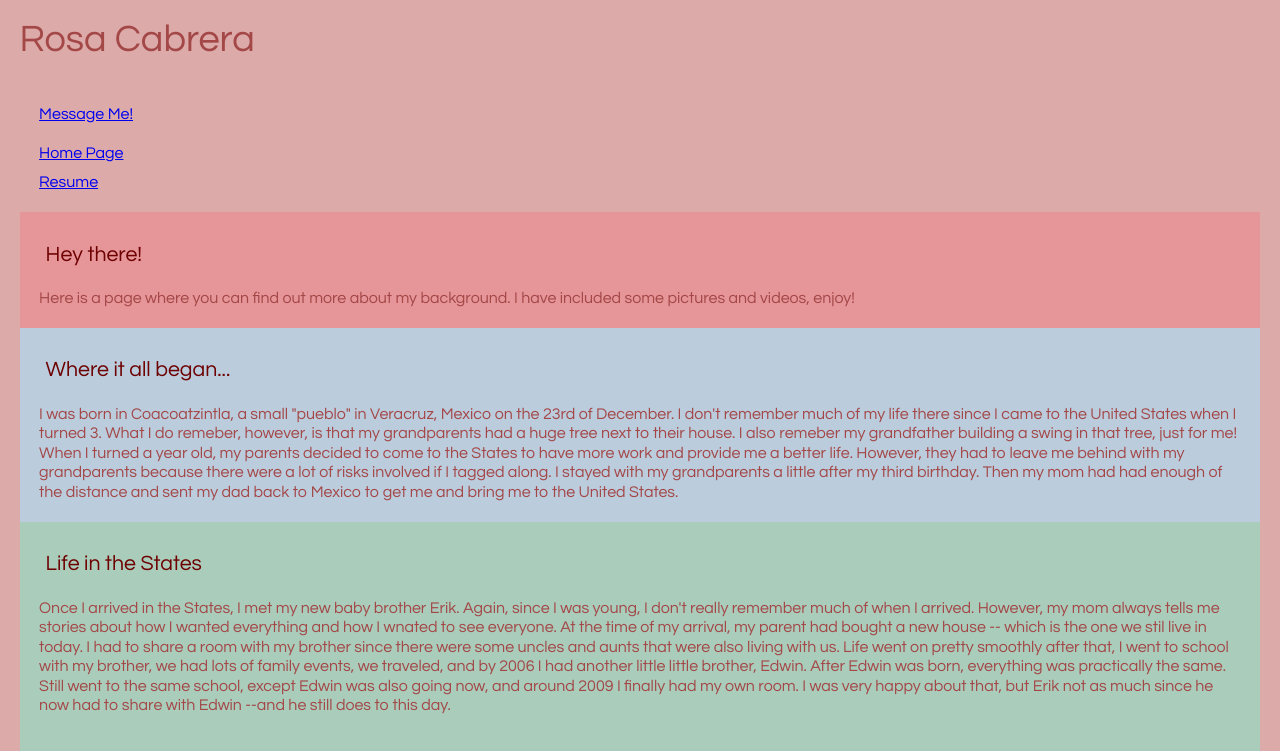
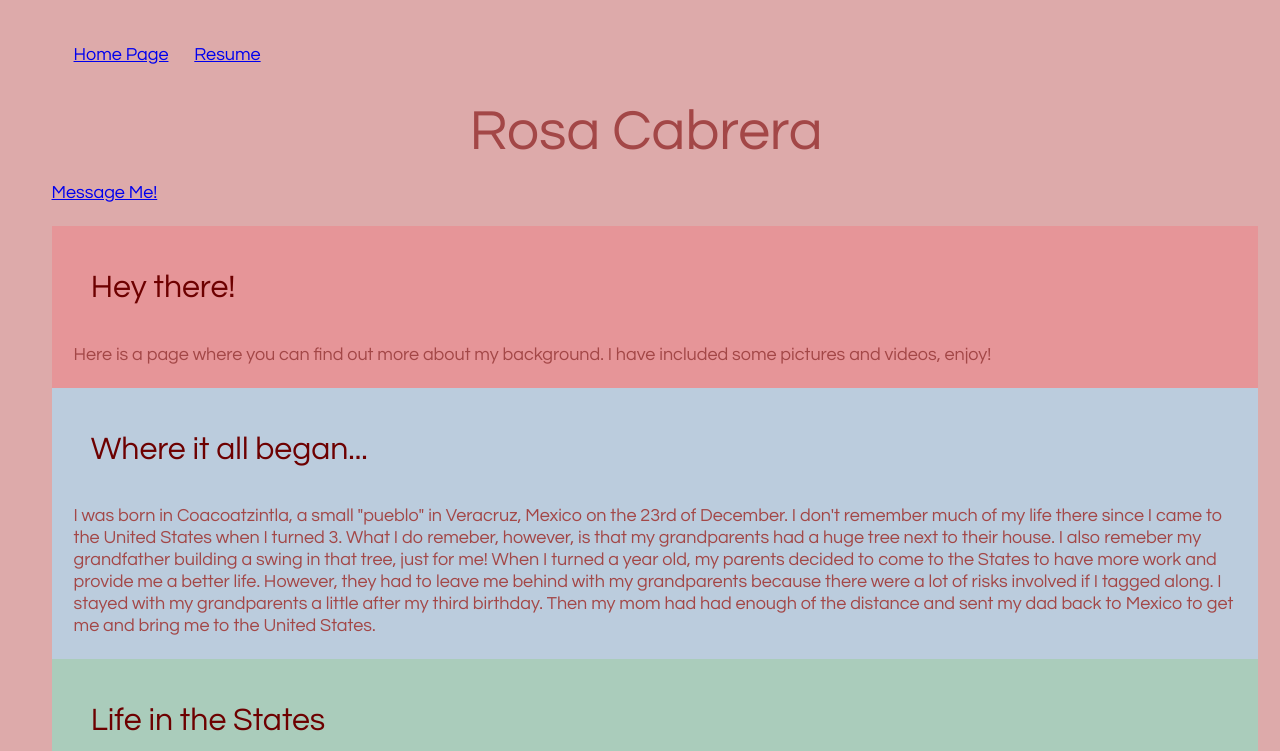
Before and after one commit to rcoasb96/rcoasb96.github.io, a plain HTML site: page about/index.html in a window 1280 px wide. Shown: the top 751 px of the page. Drawn offline with Linux system fonts and the light colour scheme.

Commit message:
Added media queries and changed modular scale

```diff
--- a/css/screen.css
+++ b/css/screen.css
@@ -9,12 +9,12 @@ a,abbr,acronym,address,applet,article,aside,audio,b,big,blockquote,body,canvas,c
 /* ===== BASE STYLES ===== */
 
 /*
-  Setting type to a perfect fourth scale (3:4)
-  http://www.modularscale.com/?18&px&1.333&web&text
+  Setting type to a minor seventh scale (16:9)
+  http://www.modularscale.com/?18&px&1.778&web&text
 */
 
-html{
-  font-size: 1em; /* 18px */
+html {
+  font-size: 1.125em; /* 18px */
   font-family: "Century Gothic", CenturyGothic, AppleGothic, sans-serif;
   line-height: 1.222em; /* 22px = 1 gridline*/
   background-color: #ddaaaa;
@@ -23,21 +23,19 @@ html{
 
 h1 {
   color: #a34747;
-  font-size: 2.369em; /* 42.635px */
-  line-height: 1.032em; /*44px @ 42.635px */
-  padding-bottom: 1.222em;
+  font-size: 3.161em; /* 56.903px */
+  line-height: 1.293em; /*44px @ 56.903px */
 }
 
 h2 {
-  font-size: 1.333em; /* 31.984px */
-  line-height: 1.454em; /* 22px @ 31.984px */
+  font-size: 1.778em; /* 32.004px */
+  line-height: 1.454em; /* 22px @ 32.004px */
   color: #6d0000;
-  padding-top: 1.222em;
-  padding-left: 1.222em;
+  padding: 1.222em;
 }
 
 p, ul {
-  padding: 1.222em; /* one grid line at 22px */
+  padding: 1.222em;  /* one grid line at 22px */
   color: #a34747;
 }
 
@@ -51,8 +49,8 @@ li:last-child {
 }
 
 figcaption {
-  font-size: 0.75em; /* 13.503px */
-  line-height: 1.629; /*22px @ 13.503px */
+  font-size: 1em; /* 18px */
+  line-height: 1.222em; /*22px @ 18px */
 }
 
 /* ===== LAYOUT STYLES ===== */
@@ -68,9 +66,101 @@ figcaption {
   background-color: #aaccbb;
 }
 
-.u-email {
+.facts {
   padding-left: 1.222em;
   padding-bottom: 1.222em;
 }
 
+.u-email {
+  padding-bottom: 1.222em; /*one gridline */
+}
+
 /* ===== STATE STYLES ===== */
+#page {
+  padding-top: 0;
+}
+
+.flexbox #header{
+  display: flex;
+  flex-direction: column;
+  align-content: space-between;
+}
+
+.flexbox h1, h2{
+  display: column;
+  order: 2;
+  align-items: left;
+  text-align: center;
+  padding-bottom: 0.306em; /*one-fourth of a gridline*/
+  padding-right: 0.306em;
+}
+
+.flexbox ul, li{
+  order: 1;
+  display: inline-block;
+  align-content: center;
+  flex-direction: row;
+  padding-right: 1.222em;
+
+}
+
+.flexbox .u-email {
+  display: flex;
+  order: 3;
+  align-content: left;
+}
+
+.flexbox .photo, .video, figcaption{
+  display: inline;
+  align-items: center;
+}
+
+/* 463 @ 18px/em */
+@media screen and (min-width: 25.72em) {
+h1 {
+  text-align: center;
+  font-size: 3.161em; /* 56.903px */
+  line-height: 1.16em; /* 66px @ 56.903px em */
+}
+
+.flexbox ul, li{
+  order: 1;
+  display: ;
+  text-align: row;
+  padding-right: 1.222em;
+
+}
+
+.flexbox #header{
+  display: flex;
+  flex-direction: column;
+  align-content: space-between;
+}
+
+}
+
+/* 900 @ 18px/em */
+@media screen and (min-width: 50em) {
+h1 {
+  text-align: center;
+  font-size: 3.161em; /* 56.903px */
+  line-height: 1.16em; /* 66px @ 56.903px em */
+}
+
+#page {
+  padding-left: 2.391304348%; /* 11px margin / 460px viewport = 0.02391304348% */
+  padding-righ: 2.391304348%;
+}
+
+h2{
+  order: 1;
+  text-align: left;
+}
+
+.flexbox .work,
+.skills, .school, .volunteer{
+  display: flex;
+  text-align: left;
+}
+
+}
```
